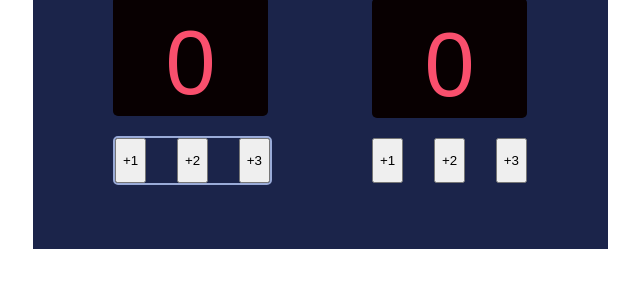
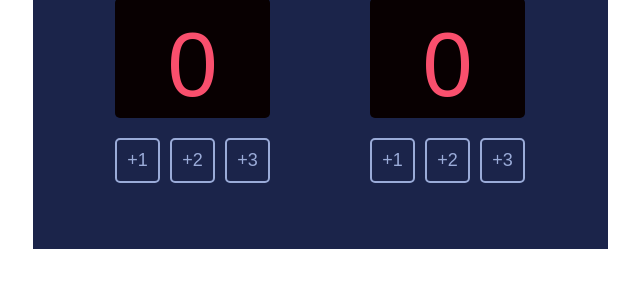
Before and after one commit to codeLearn23/basketball-scoreboard, a website built with Vite: page index.html in a window 1280 px wide. Shown: the part 156-444 px from the top of the page, without its empty margins (320-960 px from the left). Built offline with nearby package versions, Linux system fonts and the light colour scheme; a web font is replaced by a local one.

Commit message:
Add files via upload

```diff
--- a/index.html
+++ b/index.html
@@ -12,10 +12,10 @@
                 <div id="home-board">
                     <p id="home-score"></p>
                 </div>
-                <div class="btn-container btn-add">
-                    <button id="home-add-one">+1</button>
-                    <button id="home-add-two">+2</button>
-                    <button id="home-add-three">+3</button>
+                <div class="btn-container">
+                    <button class="btn-add" id="home-add-one">+1</button>
+                    <button class="btn-add" id="home-add-two">+2</button>
+                    <button class="btn-add" id="home-add-three">+3</button>
                 </div>
             </div>
             <div class="box">
@@ -24,9 +24,9 @@
                     <p id="guest-score"></p>
                 </div>
                 <div class="btn-container">
-                    <button id="guest-add-one">+1</button>
-                    <button id="guest-add-two">+2</button>
-                    <button id="guest-add-three">+3</button>
+                    <button class="btn-add" id="guest-add-one">+1</button>
+                    <button class="btn-add" id="guest-add-two">+2</button>
+                    <button class="btn-add" id="guest-add-three">+3</button>
                 </div>
             </div>
             <button id="btn-new-game" onclick="startNewGame()" style="visibility: hidden">NEW GAME</button>
```
